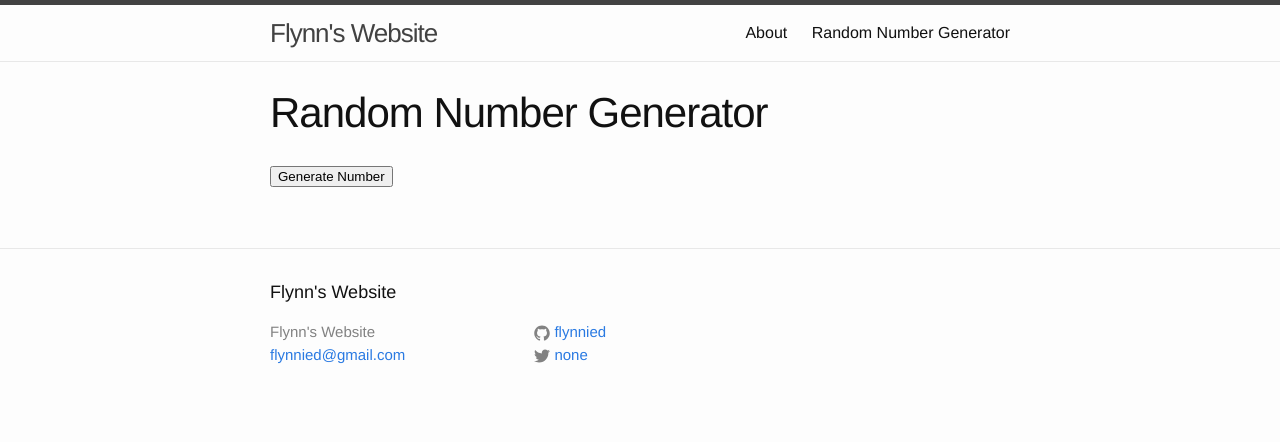
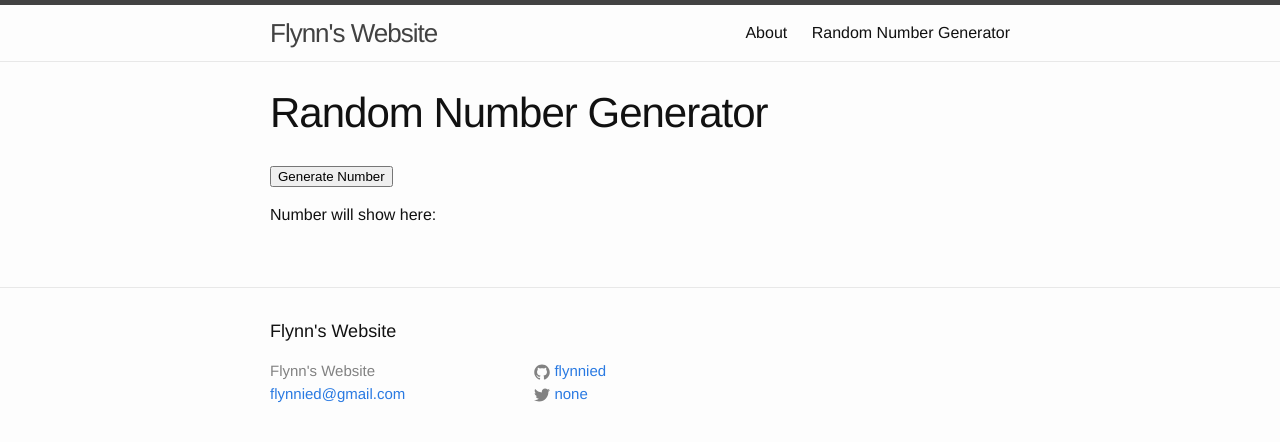
Before and after one commit to flynnied/flynnied.github.io, a Jekyll site: the page built from randomNumber.md, in a window 1280 px wide. Shown: the top 442 px of the page. Built offline with Jekyll 4.4.1, drawn with Linux system fonts in a browser that asks for light colours; nearby versions of some CDN libraries; library files that are not in the unit come from our copies; part of the change alters nothing that is shown.

Commit message:
fixed button

```diff
--- a/_includes/head.html
+++ b/_includes/head.html
@@ -10,4 +10,5 @@
   <link rel="canonical" href="{{ page.url | replace:'index.html','' | prepend: site.baseurl | prepend: site.url }}">
   <link rel="alternate" type="application/rss+xml" title="{{ site.title }}" href="{{ "/feed.xml" | prepend: site.baseurl | prepend: site.url }}">
   <link rel="shortcut icon" href="../favicon.ico" type="image/x-icon" />
+  <script src="jquery-3.1.1.min.js"></script>
 </head>
--- a/js/random.js
+++ b/js/random.js
@@ -26,6 +26,12 @@ console.log('hello')
 
 function getRandomNumber() {
 
-   document.write(getRandomInt(1, 23));
+   //document.write(getRandomInt(1, 23));
+    $(document).ready(function () {
+
+        ("#rand-num").text(getRandomInt(1, 23));
+
+    });
+
 
 }
--- a/randomNumber.md
+++ b/randomNumber.md
@@ -8,3 +8,5 @@ permalink: /randomNumber/
 <script src="../js/random.js"></script>
 
 <button onclick="getRandomNumber()">Generate Number</button>
+
+<div id="rand-num">Number will show here:</div>
```
